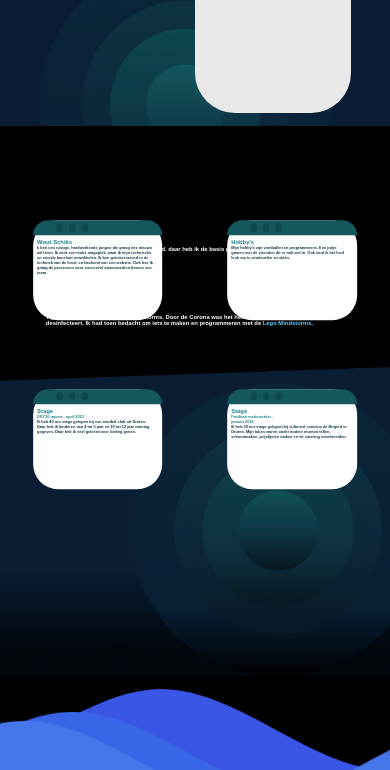
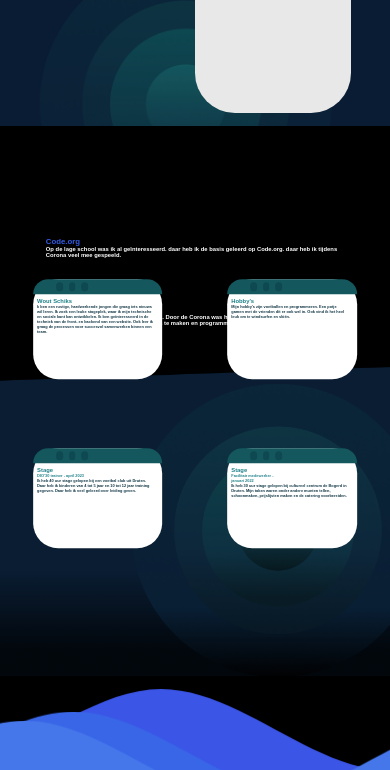
Before and after one commit to Wschiks/Wschiks.github.io, a plain HTML site: page index.html in a window 390 px wide. Shown: the part 1000-1770 px from the top of the page. Drawn offline with nearby package versions, Linux system fonts and the light colour scheme; a script that the page names is missing; a web font is replaced by a local one.

Commit message:
Update style.css
9

```diff
--- a/css/style.css
+++ b/css/style.css
@@ -528,7 +528,7 @@ nav {
 
 @media only screen and (max-width: 600px) {
     .vakje-flex {
-        bottom: 30vh;
+        bottom: 23vh;
         height: 40vh;
     }
 }
```
